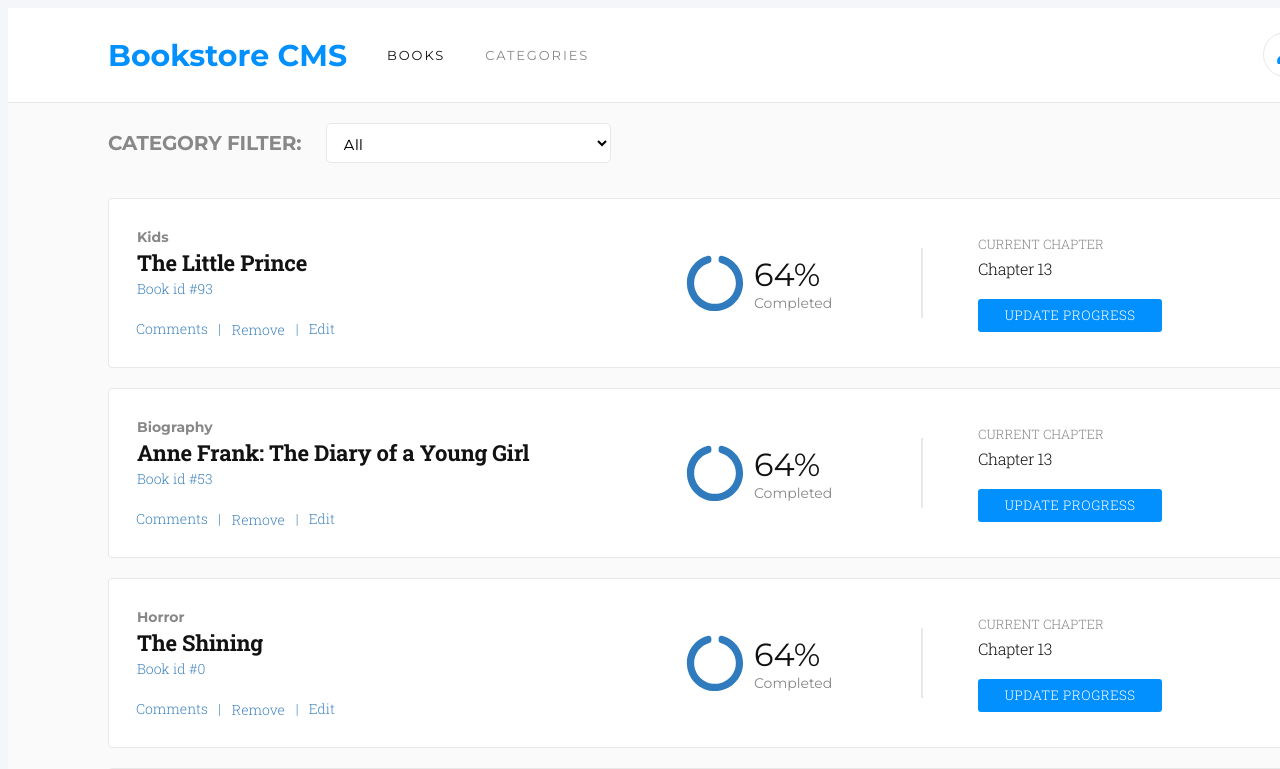
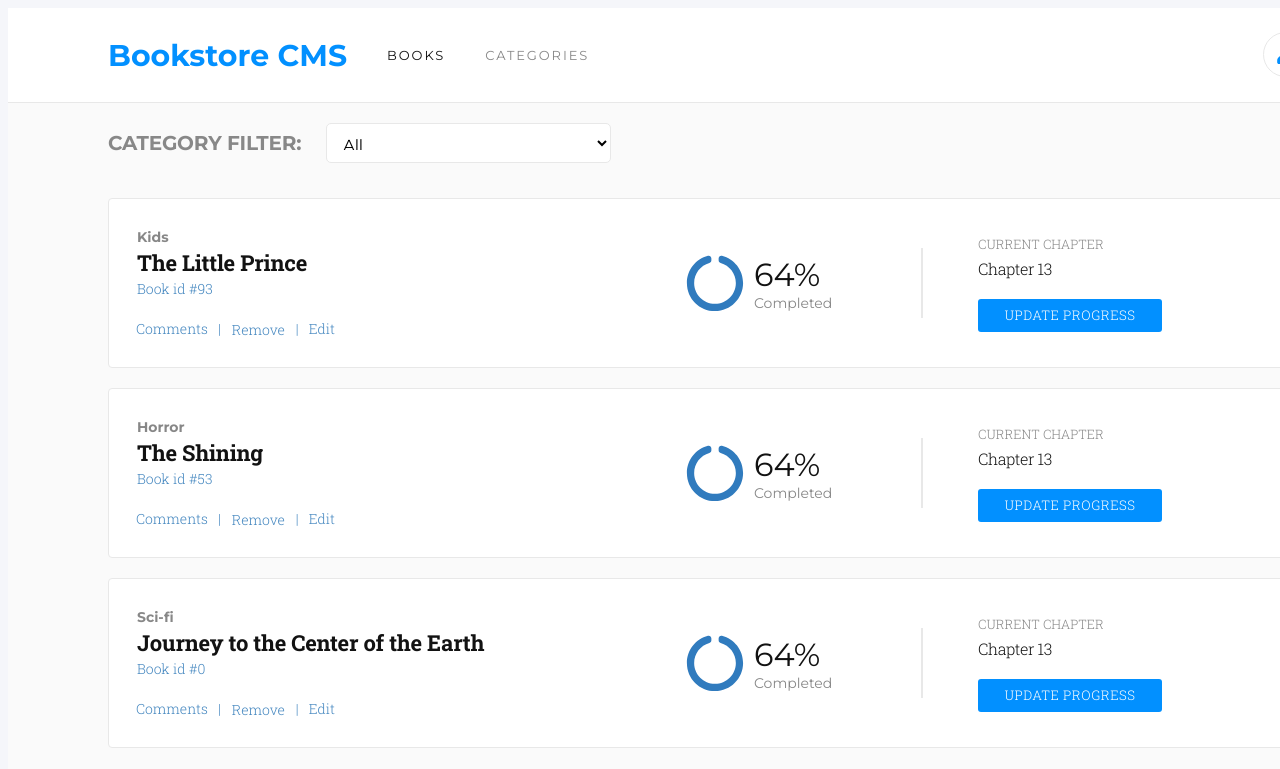
Before and after one commit to nriqu322/bookstore, a React (Create React App) app: page / in a window 1280 px wide. Shown: the top 769 px of the page. Built offline with nearby package versions, Linux system fonts and the light colour scheme.

Commit message:
remove book

```diff
--- a/src/index.js
+++ b/src/index.js
@@ -12,11 +12,6 @@ const initialState = {
       id: Math.floor(Math.random() * 100),
       title: 'The Little Prince',
       category: 'Kids',
-    },
-    {
-      id: Math.floor(Math.random() * 100),
-      title: 'Anne Frank: The Diary of a Young Girl ',
-      category: 'Biography',
     },
     {
       id: Math.floor(Math.random() * 100),
```
